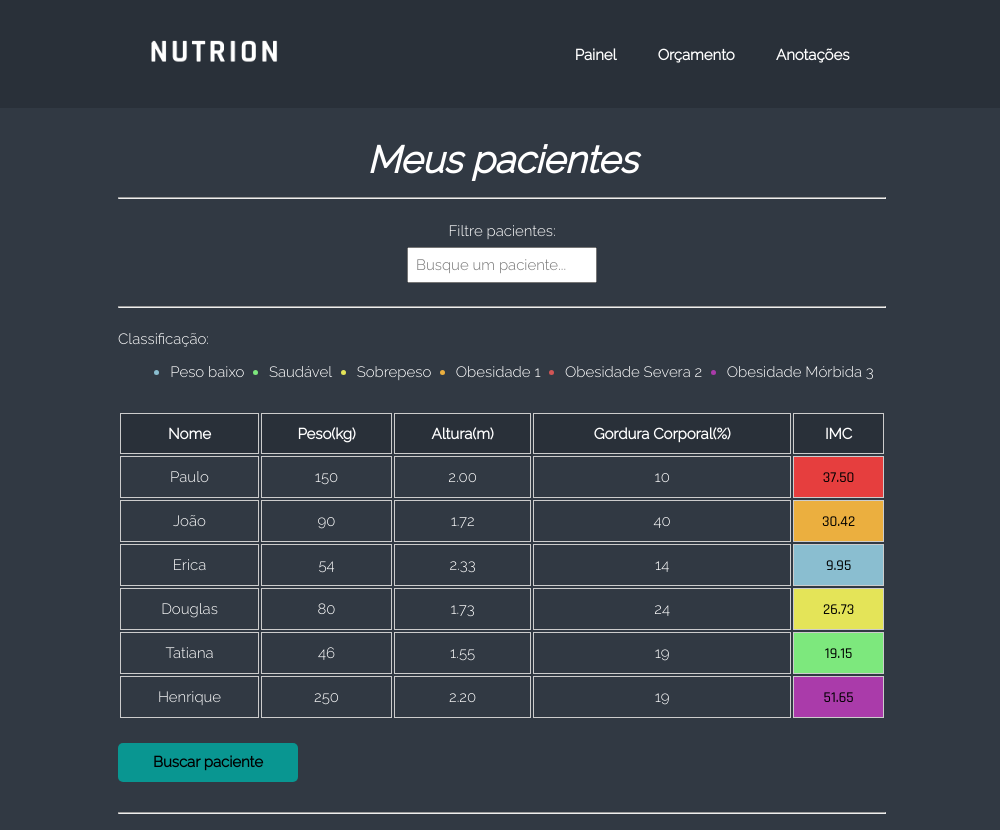
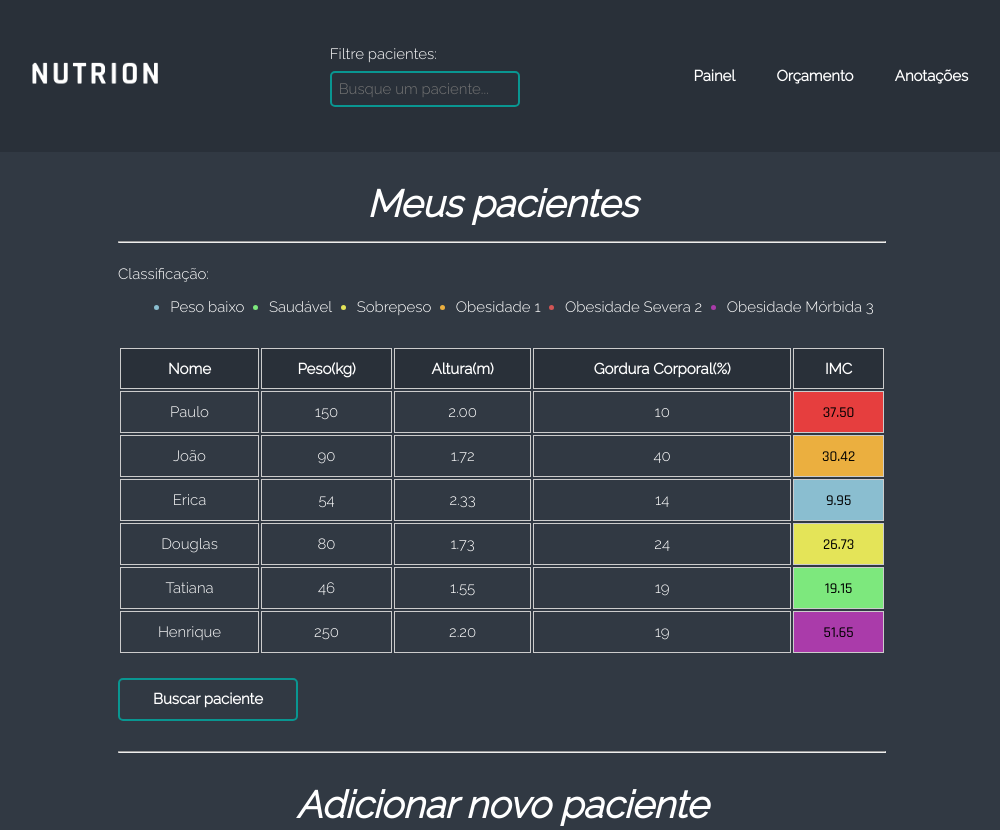
Before and after one commit to Rafa-Denlavor/nutrion, a plain HTML site: page assets/painel/painel.html in a window 1280 px wide. Shown: the top 830 px of the page, without its empty margins (138-1138 px from the left). Drawn offline with Linux system fonts and the light colour scheme.

Commit message:
fix/new button

```diff
--- a/assets/painel/css/base.css
+++ b/assets/painel/css/base.css
@@ -85,9 +85,9 @@ th {
 }
 
 .botao {
-  background-color: var(--verde-agua);
-  border: 0;
-  color:black;
+  border: 2px solid var(--verde-agua);
+  background-color: transparent;
+  color: var(--branco);
   cursor: pointer;
   display: block;
   padding: 0.7em 2em;
--- a/assets/painel/css/filtro/filtro-container.css
+++ b/assets/painel/css/filtro/filtro-container.css
@@ -1,5 +1,4 @@
 .filtro__container {
     display: grid;
-    place-items: center;
     padding: 1.5rem 0;
   }
--- a/assets/painel/css/filtro/filtro-tabela.css
+++ b/assets/painel/css/filtro/filtro-tabela.css
@@ -1,4 +1,7 @@
 #filtro__tabela {
     padding: 7px;
     color: black;
+    border: 2px solid var(--verde-agua);
+    border-radius: 5px;
+    background-color: transparent;
   }
--- a/assets/painel/css/formulario/formulario-botao.css
+++ b/assets/painel/css/formulario/formulario-botao.css
@@ -4,6 +4,6 @@
 }
 
 .formulario__botao:hover {
-  background-color: #58b558;
+  background-color: var(--verde-agua);
   transition-delay: 2ms;
 }
--- a/assets/painel/painel.html
+++ b/assets/painel/painel.html
@@ -52,12 +52,22 @@
 			<picture>
 				<img src="img/nutrion.png" alt="Logo da Nutrion" class="cabecalho__logo">
 			</picture>
+			<div class="filtro__container">
+				<label class="filtro__rotulo" for="filtro__tabela">Filtre pacientes:</label>
+				<input type="text" name=filtro id="filtro__tabela" placeholder="Busque um paciente...">
+			</div>
 			<div class="menu__container">
 				<nav class="menu">
 					<ul class="menu__lista">
-						<li class="menu__item"><a class="menu__link" href="#">Painel</a></li>
-						<li class="menu__item"><a class="menu__link" href="#">Orçamento</a></li>
-						<li class="menu__item"><a class="menu__link" href="#">Anotações</a></li>
+						<li class="menu__item">
+							<a class="menu__link" href="#">Painel</a>
+						</li>
+						<li class="menu__item">
+							<a class="menu__link" href="#">Orçamento</a>
+						</li>
+						<li class="menu__item">
+							<a class="menu__link" href="#">Anotações</a>
+						</li>
 					</ul>
 				</nav>
 			</div>
@@ -66,11 +76,6 @@
 		<main id="conteudo__container">
 			<section class="clientes container">
 				<h2 class="titulo titulo__principal">Meus pacientes</h2>
-				<hr>
-				<div class="filtro__container">
-					<label class="filtro__rotulo" for="filtro__tabela">Filtre pacientes:</label>
-					<input type="text" name=filtro id="filtro__tabela" placeholder="Busque um paciente...">
-				</div>
 				<hr>
 				<div class="classificacao">
 					<p class="classificacao__paragrafo">Classificação:</p>
```
